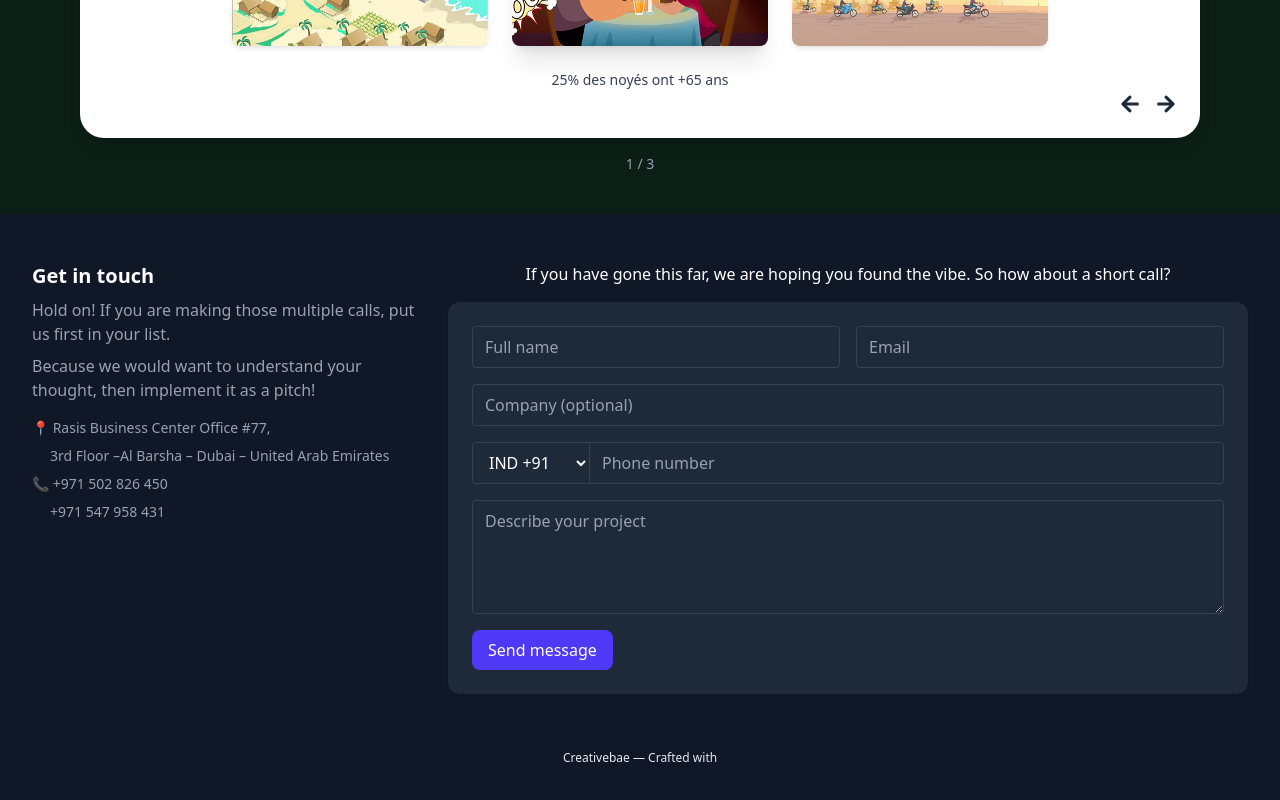
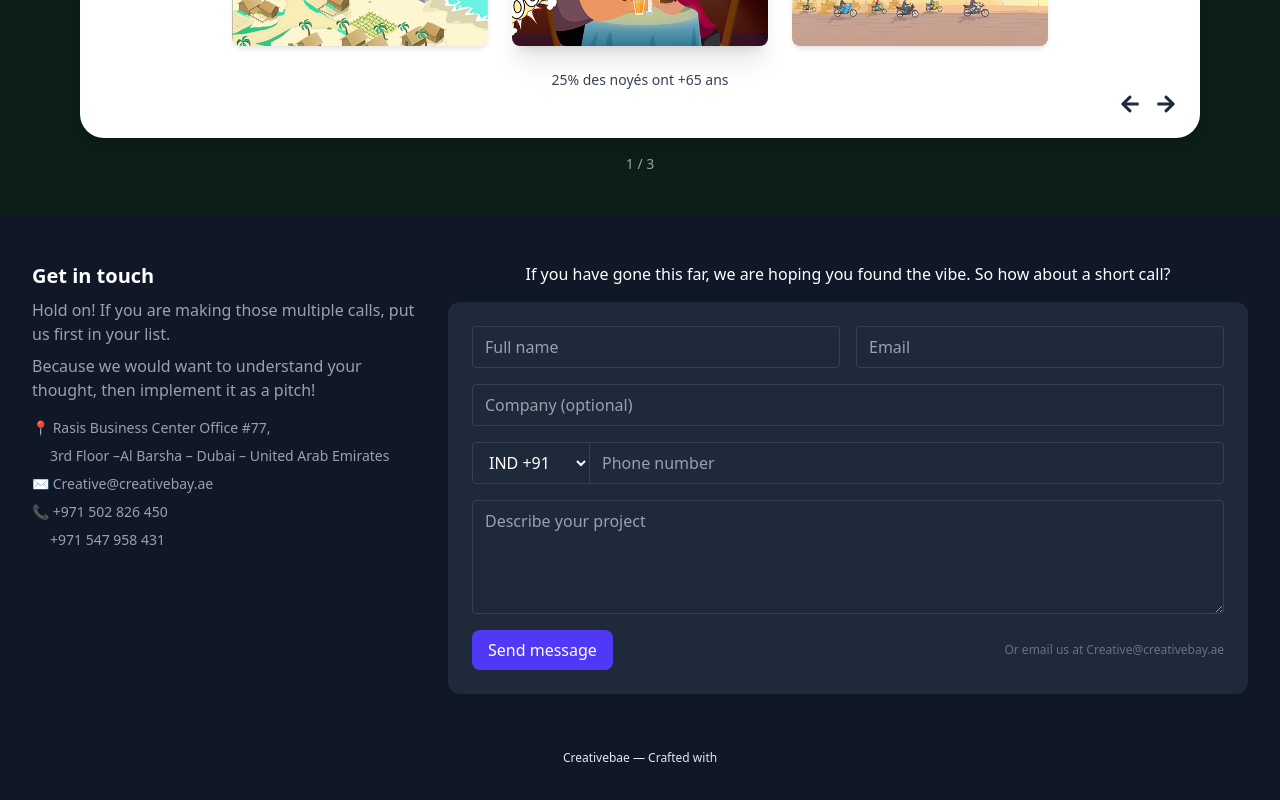
Before and after one commit to ashutosh04k/demo_project, a React (Vite) app: page / in a window 1280 px wide. Shown: the part 2474-3274 px from the top of the page. Built offline with nearby package versions, Linux system fonts and the light colour scheme.

Commit message:
number update

```diff
--- a/src/App.jsx
+++ b/src/App.jsx
@@ -349,7 +349,7 @@ export default function App() {
               <div className="mt-4 space-y-2 text-sm text-gray-400">
                 <div>📍 Rasis Business Center Office #77, </div>
                 <div style={{ marginLeft: '18px' }}>3rd Floor –Al Barsha – Dubai – United Arab Emirates</div>
-                {/* <div>✉️ rohan@shadesandmotion.com</div> */}
+                <div>✉️ Creative@creativebay.ae</div>
                 {/* <div style={{ marginLeft: '15px' }}>sparlee@shadesandmotion.com</div> */}
                 <div>📞 +971 502 826 450</div>
                 <div style={{ marginLeft: '18px' }}> +971 547 958 431</div>
@@ -380,7 +380,7 @@ export default function App() {
 
                 <div className="sm:col-span-2 flex items-center justify-between">
                   <button type="submit" className="px-4 py-2 rounded-lg bg-indigo-600 text-white">Send message</button>
-                  {/* <small className="text-xs text-gray-500"> Or email us at rohan@shadesandmotion.com</small> */}
+                  <small className="text-xs text-gray-500"> Or email us at Creative@creativebay.ae</small>
                 </div>
               </form>
             </div>
```
